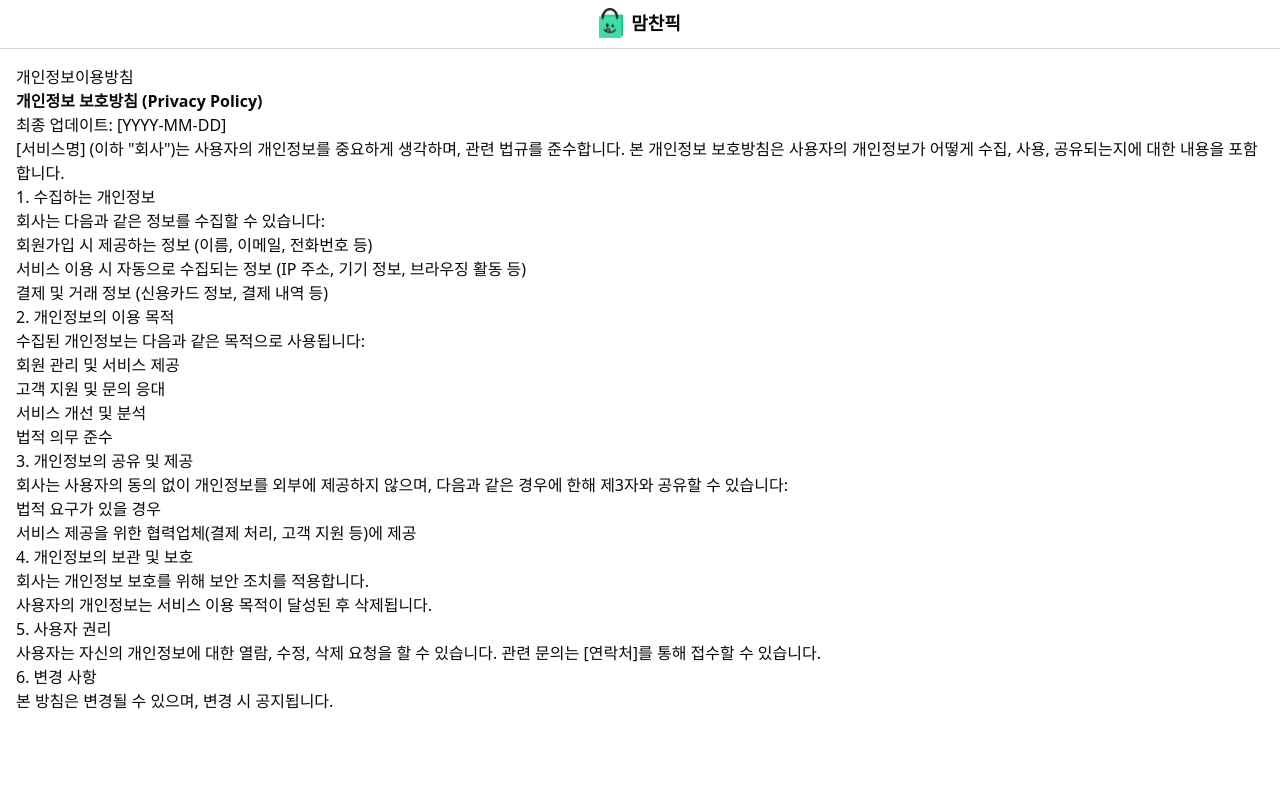
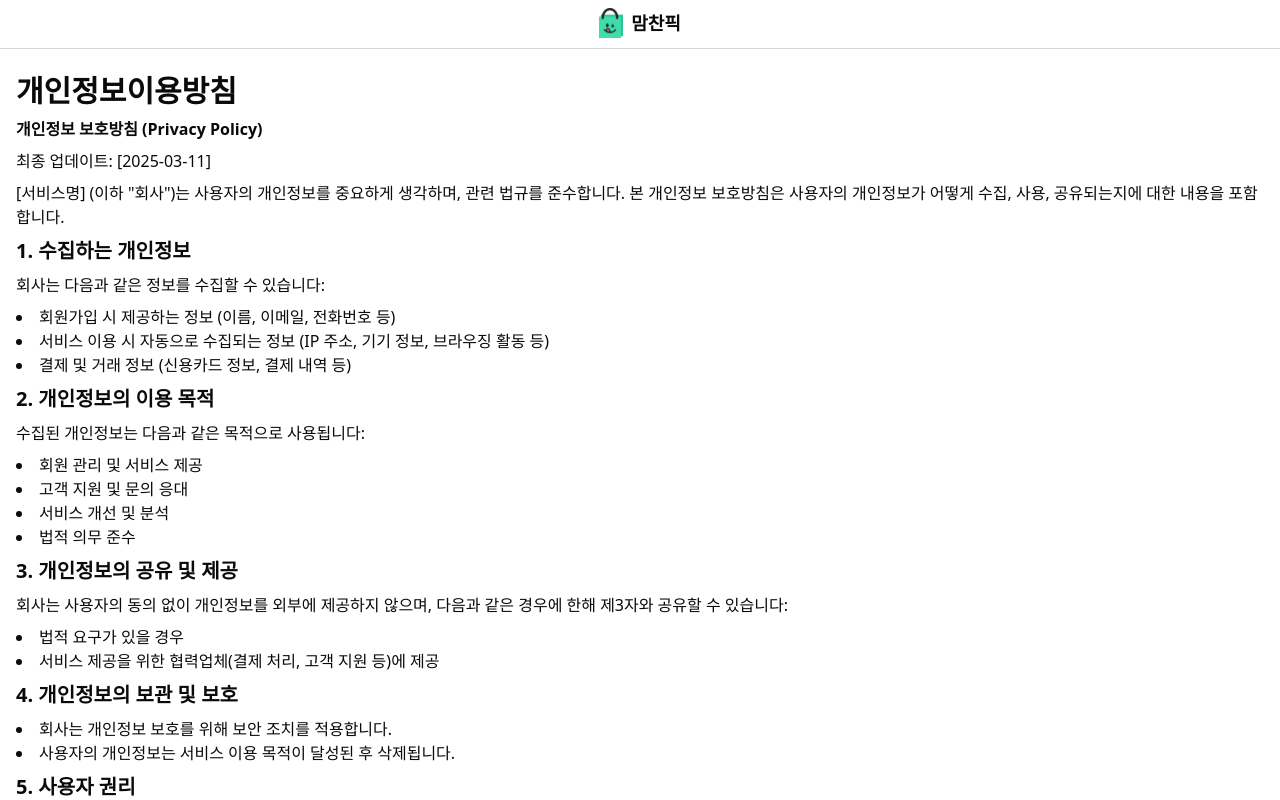
Before and after one commit to ummgoban/ummgoban.github.io, a React (Vite) app: page /privacy in a window 1280 px wide. Shown: the top 800 px of the page. Built offline with nearby package versions, Linux system fonts and the light colour scheme.

Commit message:
chore: change react version

```diff
--- a/src/components/Markdown/Markdown.tsx
+++ b/src/components/Markdown/Markdown.tsx
@@ -3,7 +3,27 @@ import ReactMarkdown from 'react-markdown';
 const Markdown = ({ children }: { children: string }) => {
   return (
     <article className="">
-      <ReactMarkdown>{children}</ReactMarkdown>
+      <ReactMarkdown
+        children={children}
+        components={{
+          h1: ({ children }) => <h1 className="text-3xl font-bold my-2">{children}</h1>,
+          h2: ({ children }) => <h2 className="text-2xl font-bold my-2">{children}</h2>,
+          h3: ({ children }) => <h3 className="text-xl font-bold my-2">{children}</h3>,
+          h4: ({ children }) => <h4 className="text-lg font-bold my-2">{children}</h4>,
+          h5: ({ children }) => <h5 className="text-base font-bold my-2">{children}</h5>,
+          h6: ({ children }) => <h6 className="text-sm font-bold my-2">{children}</h6>,
+          p: ({ children }) => <p className="text-base my-2">{children}</p>,
+          code: ({ children }) => <code className="text-sm">{children}</code>,
+          ul: ({ children }) => <ul className="list-disc list-inside">{children}</ul>,
+          ol: ({ children }) => <ol className="list-decimal list-inside">{children}</ol>,
+          li: ({ children }) => <li className="text-base">{children}</li>,
+          table: ({ children }) => <table className="w-full">{children}</table>,
+          th: ({ children }) => <th className="border px-4 py-2">{children}</th>,
+          td: ({ children }) => <td className="border px-4 py-2">{children}</td>,
+          hr: () => <hr className="my-4" />,
+          img: ({ src, alt }) => <img src={src} alt={alt} />,
+        }}
+      />
     </article>
   );
 };
--- a/src/pages/Privacy.tsx
+++ b/src/pages/Privacy.tsx
@@ -4,11 +4,12 @@ const PrivacyPage = () => {
   return (
     <div className="container mx-auto p-4 min-h-screen">
       <Markdown>
-        {`# 개인정보이용방침
+        {`
+# 개인정보이용방침
 
 **개인정보 보호방침 (Privacy Policy)**
 
-최종 업데이트: [YYYY-MM-DD]
+최종 업데이트: [2025-03-11]
 
 [서비스명] (이하 "회사")는 사용자의 개인정보를 중요하게 생각하며, 관련 법규를 준수합니다. 본 개인정보 보호방침은 사용자의 개인정보가 어떻게 수집, 사용, 공유되는지에 대한 내용을 포함합니다.
 
@@ -47,7 +48,8 @@ const PrivacyPage = () => {
 
 ### 6. 변경 사항
 
-본 방침은 변경될 수 있으며, 변경 시 공지됩니다.`}
+본 방침은 변경될 수 있으며, 변경 시 공지됩니다.
+`}
       </Markdown>
     </div>
   );
--- a/src/pages/Terms.tsx
+++ b/src/pages/Terms.tsx
@@ -4,11 +4,12 @@ const TermsPage = () => {
   return (
     <div className="container mx-auto p-4 min-h-screen">
       <Markdown>
-        {`# 이용약관
+        {`
+# 이용약관
 
 **이용약관 (Terms of Service)**
 
-최종 업데이트: [YYYY-MM-DD]
+최종 업데이트: [2025-03-11]
 
 ### 1. 목적
 
@@ -54,7 +55,8 @@ const TermsPage = () => {
 
 본 약관은 해당 국가의 법률에 따라 규율되며, 분쟁 발생 시 관할 법원에서 해결됩니다.
 
-[문의 사항] 문의 사항이 있는 경우 [연락처]를 통해 회사에 문의할 수 있습니다.`}
+[문의 사항] 문의 사항이 있는 경우 [연락처]를 통해 회사에 문의할 수 있습니다.
+`}
       </Markdown>
     </div>
   );
```
Also changed, not shown: package.json (+4 -4 lines), 1 other file (tests, documents, lock files or other folders).
